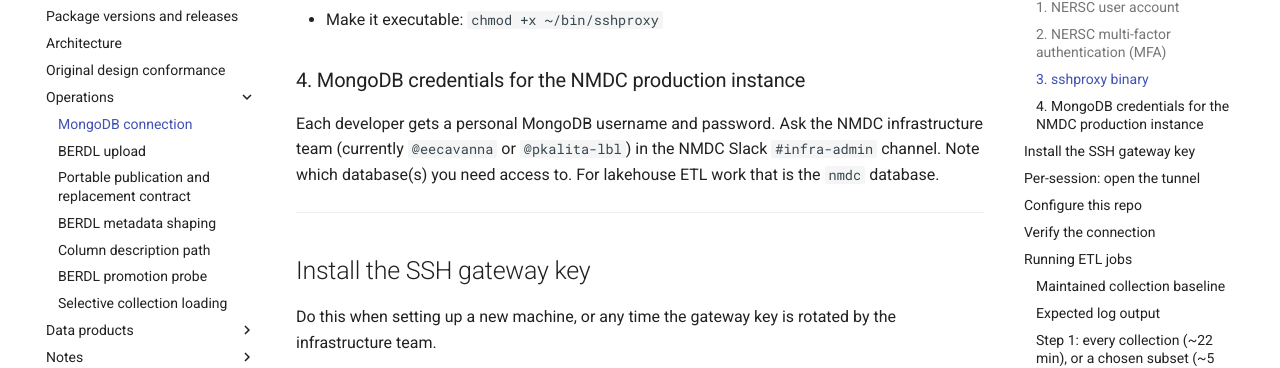
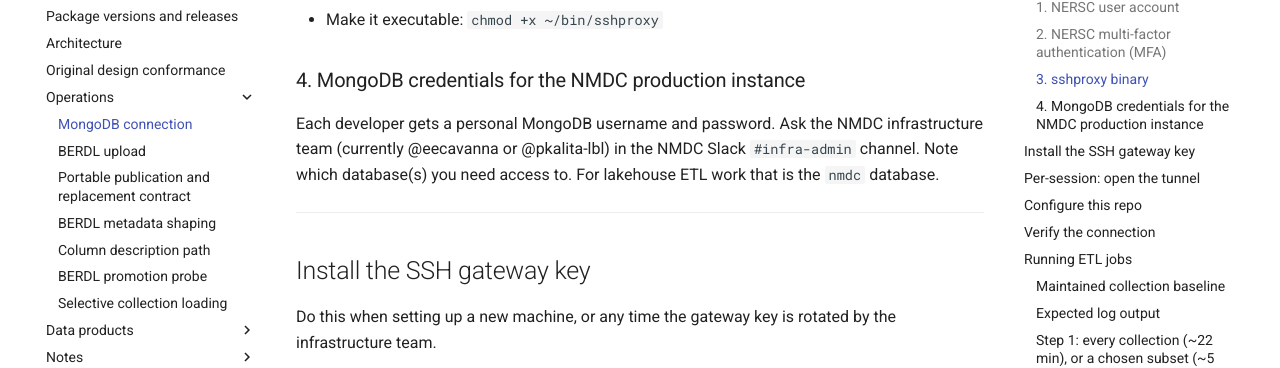
Before and after one commit to microbiomedata/nmdc-lakehouse, an MkDocs documentation site: the page built from docs/mongodb-connection.md, in a window 1280 px wide and 900 px high, scrolled down 859 px. Shown: the part 146-514 px from the top of the window. Built offline with MkDocs 1.6.1 and Material for MkDocs 9.7.7, drawn with Linux system fonts in a browser that asks for light colours; comment, search, counter and statistics services are not loaded.

Commit message:
Potential fix for pull request finding
Co-authored-by: Copilot Autofix powered by AI <175728472+Copilot@users.noreply.github.com>

```diff
--- a/docs/mongodb-connection.md
+++ b/docs/mongodb-connection.md
@@ -39,7 +39,7 @@ will be prompted for a password + OTP on every SSH command.
 ### 4. MongoDB credentials for the NMDC production instance
 
 Each developer gets a personal MongoDB username and password. Ask the NMDC
-infrastructure team (currently `@eecavanna` or `@pkalita-lbl`) in the NMDC Slack
+infrastructure team (currently @eecavanna or @pkalita-lbl) in the NMDC Slack
 `#infra-admin` channel. Note which database(s) you need access to. For lakehouse
 ETL work that is the `nmdc` database.
 
```
